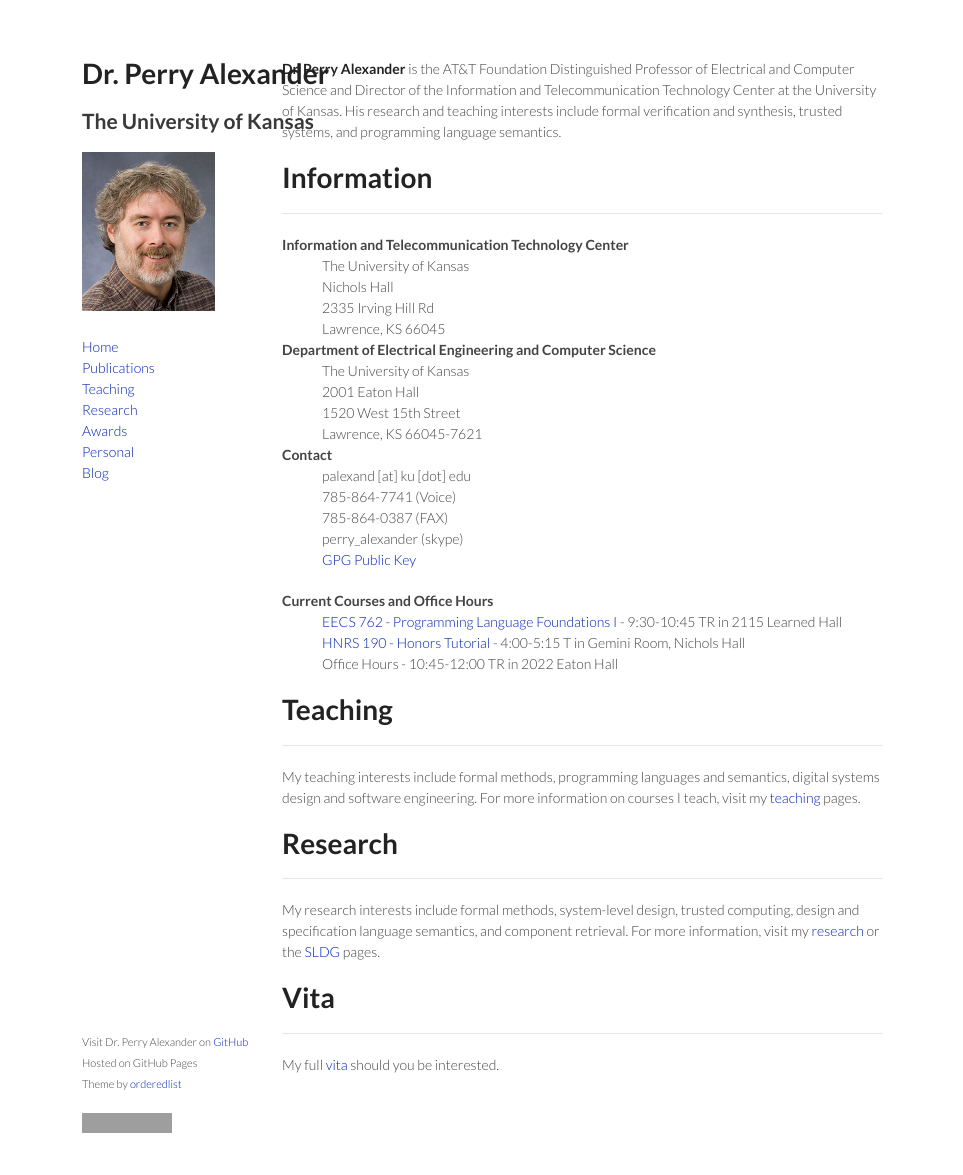
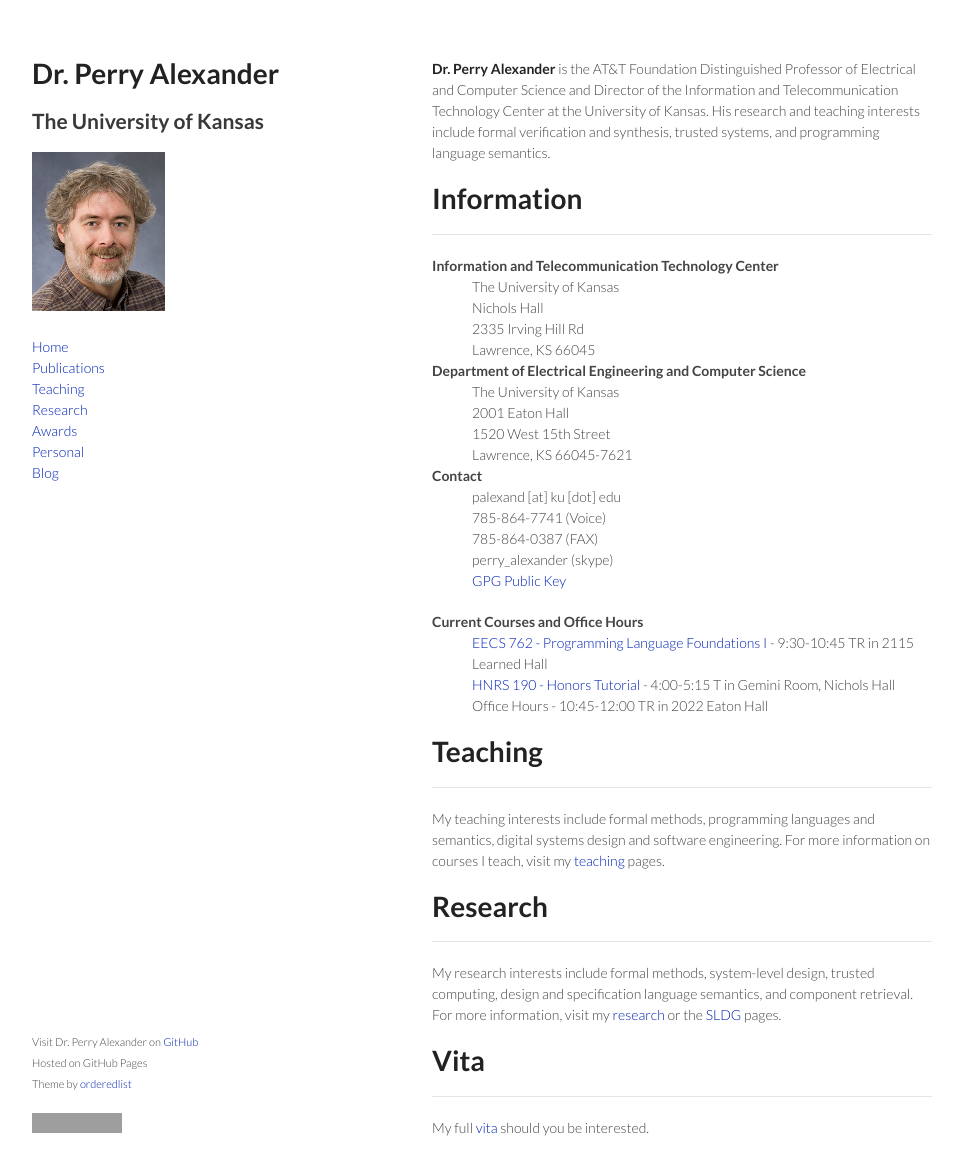
Before and after one commit to palexand/palexand.github.io, a Jekyll site: the page built from index.md, in a window 1280 px wide and 1208 px high. Shown: the top 1175 px of the window, without its empty margins (158-1121 px from the left). Built offline with Jekyll 4.4.1, drawn with Linux system fonts in a browser that asks for light colours; grey boxes are pictures that could not be loaded.

```diff
--- a/stylesheets/styles.css
+++ b/stylesheets/styles.css
@@ -46,7 +46,7 @@
 }
 
 .wrapper {
-  width:800px;
+  width:900px;
   margin:0 auto;
 }
 
@@ -118,7 +118,7 @@
 }
 
 section {
-  width:600px;
+  width:500px;
   float:right;
   padding-bottom:50px;
 }
```
